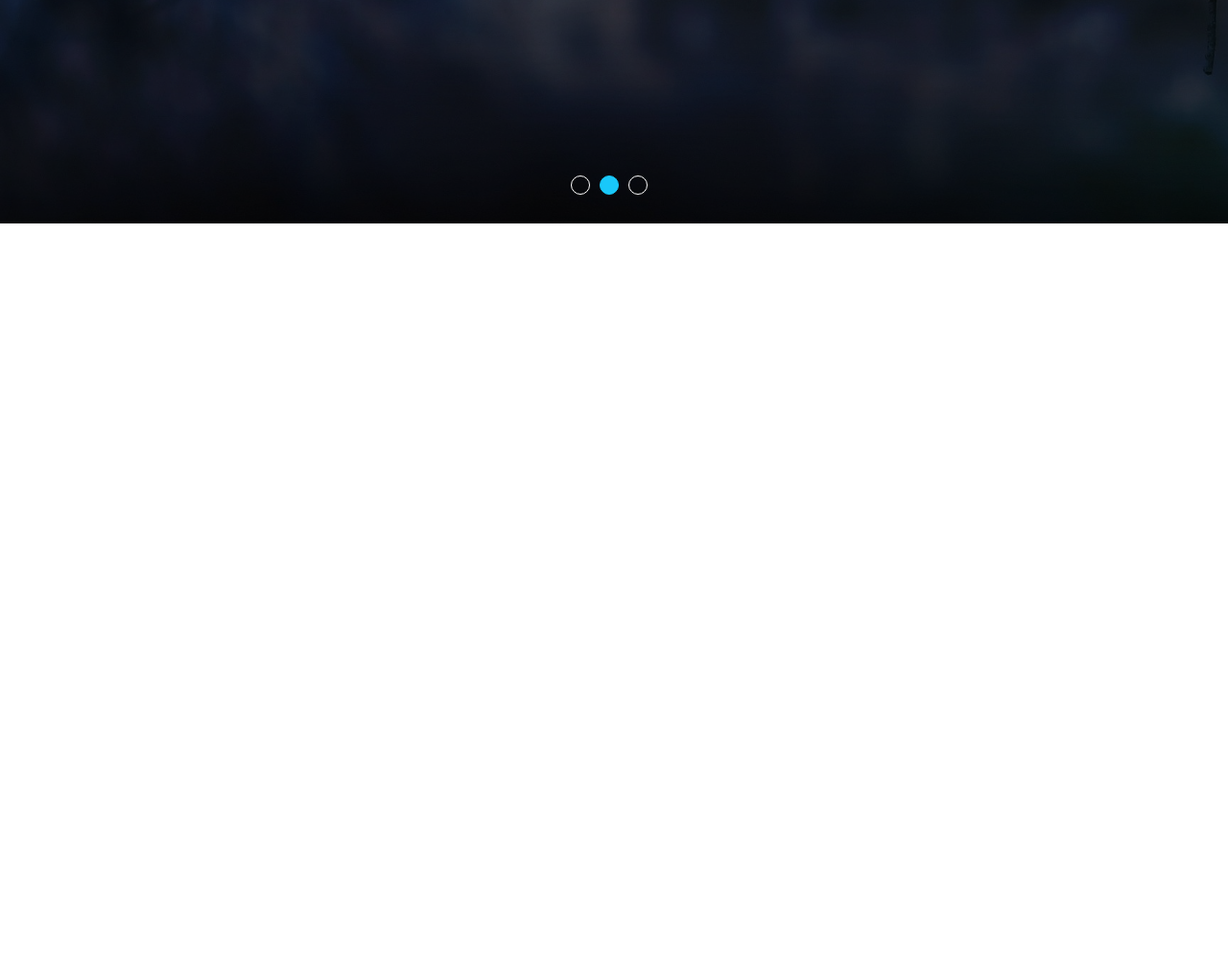
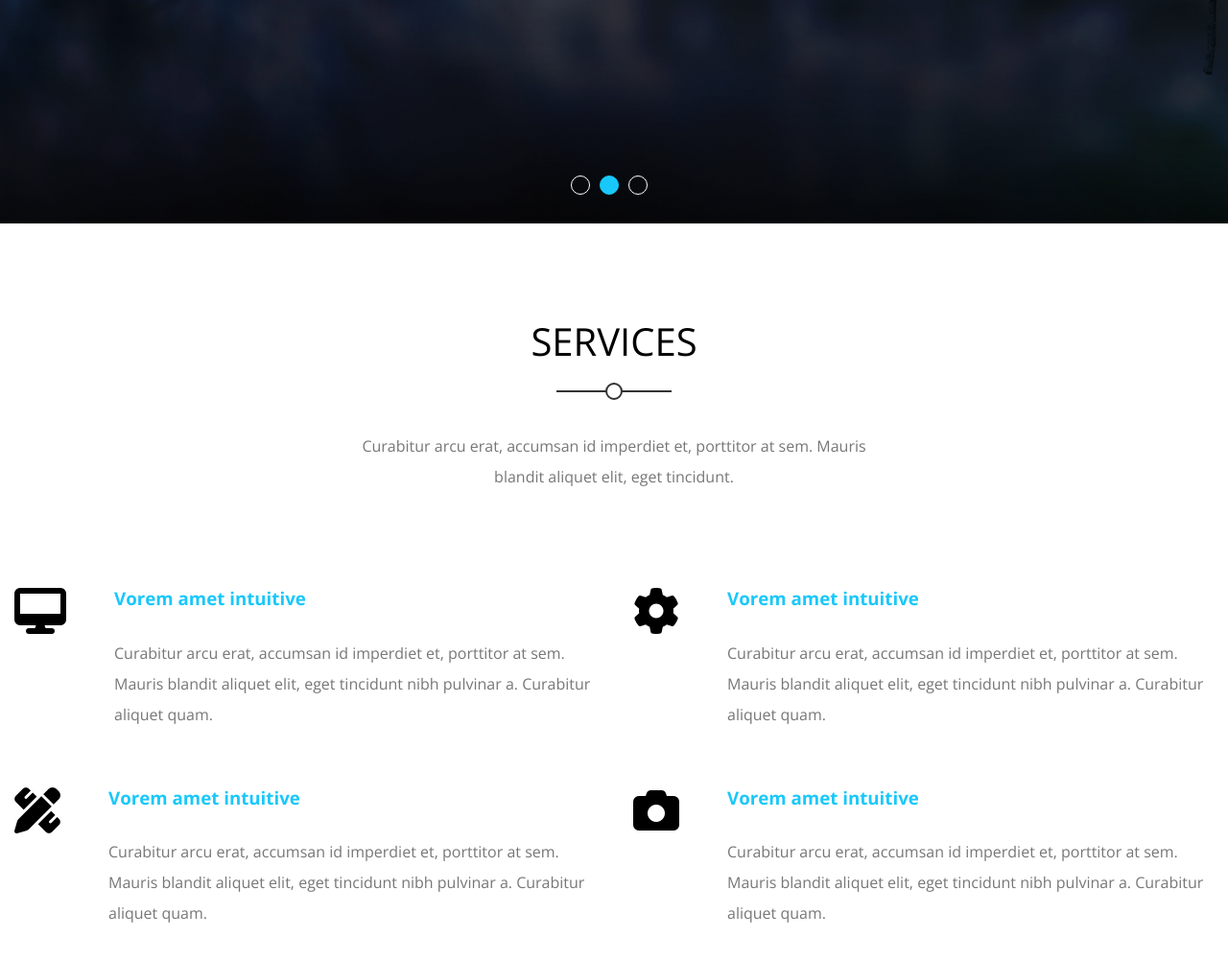
Before and after one commit to Mohammed-issa0/casper, a plain HTML site: page index.html in a window 1280 px wide. Shown: the part 567-1568 px from the top of the page at 96% size. Before the commit the page ends 800 px from the top, so only its background shows below. Drawn offline with nearby package versions, Linux system fonts and the light colour scheme.

Commit message:
adding services

```diff
--- a/css/style.css
+++ b/css/style.css
@@ -60,6 +60,52 @@ li {
 }
 
 /* end global rules  */
+/* start component  */
+.main-heading {
+    text-align: center;
+}
+
+.main-heading h2 {
+    font-weight: normal;
+    font-size: 40px;
+    position: relative;
+    margin-bottom: 70px;
+    text-transform: uppercase;
+}
+
+.main-heading h2::before {
+    content: "";
+    position: absolute;
+    left: 50%;
+    transform: translateX(-50%);
+    height: 2px;
+    background-color: #333;
+    bottom: -30px;
+    width: 120px;
+}
+
+.main-heading h2::after {
+    content: "";
+    position: absolute;
+    left: 50%;
+    transform: translateX(-50%);
+    width: 14px;
+    height: 14px;
+    border-radius: 50%;
+    border: 2px solid #333;
+    bottom: -38px;
+    background-color: white;
+}
+
+.main-heading p {
+    width: 550px;
+    margin: 0 auto 100px;
+    max-width: 100%;
+    line-height: 2;
+    color: #777;
+}
+
+/* end component  */
 /* Start Header */
 header {
     position: absolute;
@@ -267,3 +313,50 @@ header nav .form i {
 }
 
 /* End Landing */
+/* Start Services */
+.services {
+    padding-top: var(--section-padding);
+    padding-bottom: var(--section-padding);
+}
+
+@media (min-width: 768px) {
+    .services .services-container {
+        display: grid;
+        grid-template-columns: repeat(auto-fill, minmax(450px, 1fr));
+        grid-column-gap: 40px;
+        grid-row-gap: 60px;
+    }
+}
+
+.services .srv-box {
+    display: flex;
+}
+
+.services .srv-box i {
+    margin-right: 50px;
+}
+
+@media (max-width: 767px) {
+    .services .srv-box {
+        display: flex;
+        flex-direction: column;
+        text-align: center;
+        margin-bottom: 40px;
+    }
+
+    .services .srv-box i {
+        margin: 0 0 30px;
+    }
+}
+
+.services .srv-box h3 {
+    margin-bottom: 30px;
+    color: var(--main-color);
+}
+
+.services .srv-box p {
+    line-height: 2;
+    color: #777;
+}
+
+/* End Services */
--- a/index.html
+++ b/index.html
@@ -68,6 +68,69 @@
         </ul>
     </div>
     <!-- End Landing -->
+    <!-- Start Services -->
+    <div class="services">
+        <div class="container">
+            <div class="main-heading">
+                <h2>Services</h2>
+                <p>
+                    Curabitur arcu erat, accumsan id imperdiet et, porttitor at sem. Mauris blandit aliquet elit, eget
+                    tincidunt.
+                </p>
+            </div>
+            <div class="services-container">
+                <div class="srv-box">
+                    <i class="fas fa-desktop fa-3x"></i>
+                    <div class="text">
+                        <h3>Vorem amet intuitive</h3>
+                        <p>
+                            Curabitur arcu erat, accumsan id imperdiet et, porttitor at sem. Mauris blandit aliquet
+                            elit,
+                            eget
+                            tincidunt nibh pulvinar a. Curabitur aliquet quam.
+                        </p>
+                    </div>
+                </div>
+                <div class="srv-box">
+                    <i class="fas fa-cog fa-3x"></i>
+                    <div class="text">
+                        <h3>Vorem amet intuitive</h3>
+                        <p>
+                            Curabitur arcu erat, accumsan id imperdiet et, porttitor at sem. Mauris blandit aliquet
+                            elit,
+                            eget
+                            tincidunt nibh pulvinar a. Curabitur aliquet quam.
+                        </p>
+                    </div>
+                </div>
+                <div class="srv-box">
+                    <i class="fas fa-pencil-ruler fa-3x"></i>
+                    <div class="text">
+                        <h3>Vorem amet intuitive</h3>
+                        <p>
+                            Curabitur arcu erat, accumsan id imperdiet et, porttitor at sem. Mauris blandit aliquet
+                            elit,
+                            eget
+                            tincidunt nibh pulvinar a. Curabitur aliquet quam.
+                        </p>
+                    </div>
+                </div>
+                <div class="srv-box">
+                    <i class="fas fa-camera fa-3x"></i>
+                    <div class="text">
+                        <h3>Vorem amet intuitive</h3>
+                        <p>
+                            Curabitur arcu erat, accumsan id imperdiet et, porttitor at sem. Mauris blandit aliquet
+                            elit,
+                            eget
+                            tincidunt nibh pulvinar a. Curabitur aliquet quam.
+                        </p>
+                    </div>
+                </div>
+            </div>
+        </div>
+    </div>
+    <!-- End Services -->
 </body>
 
 </html>
```
